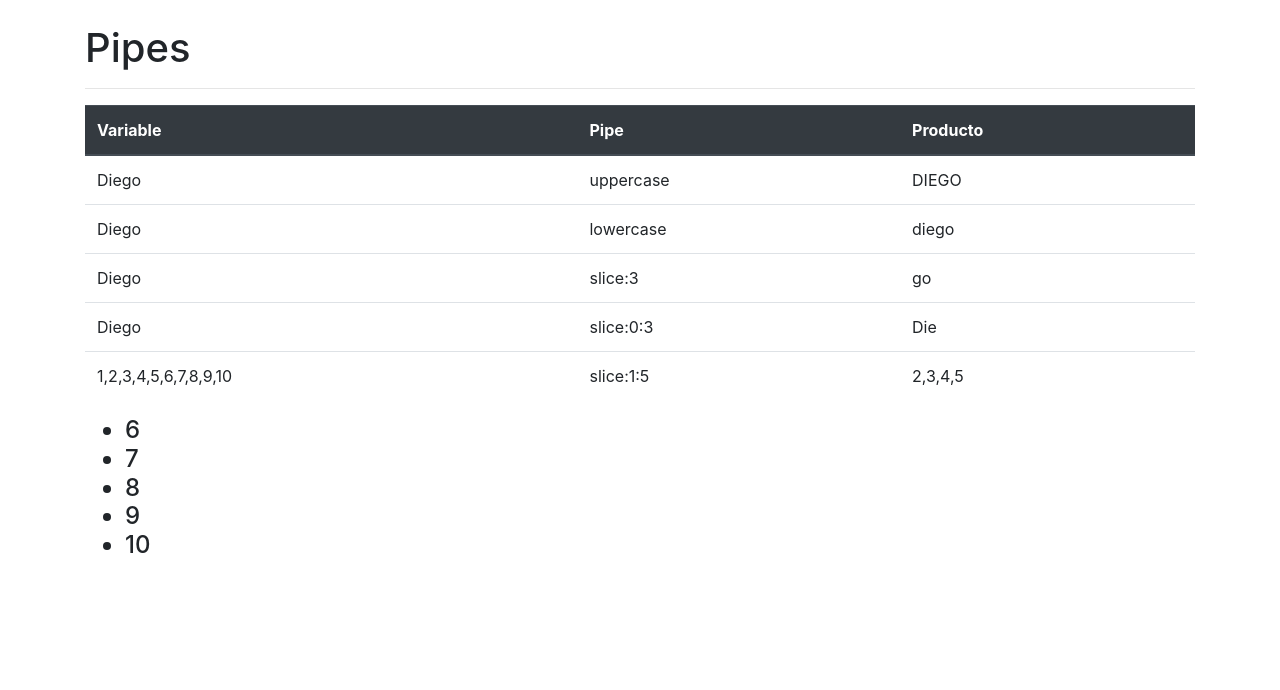
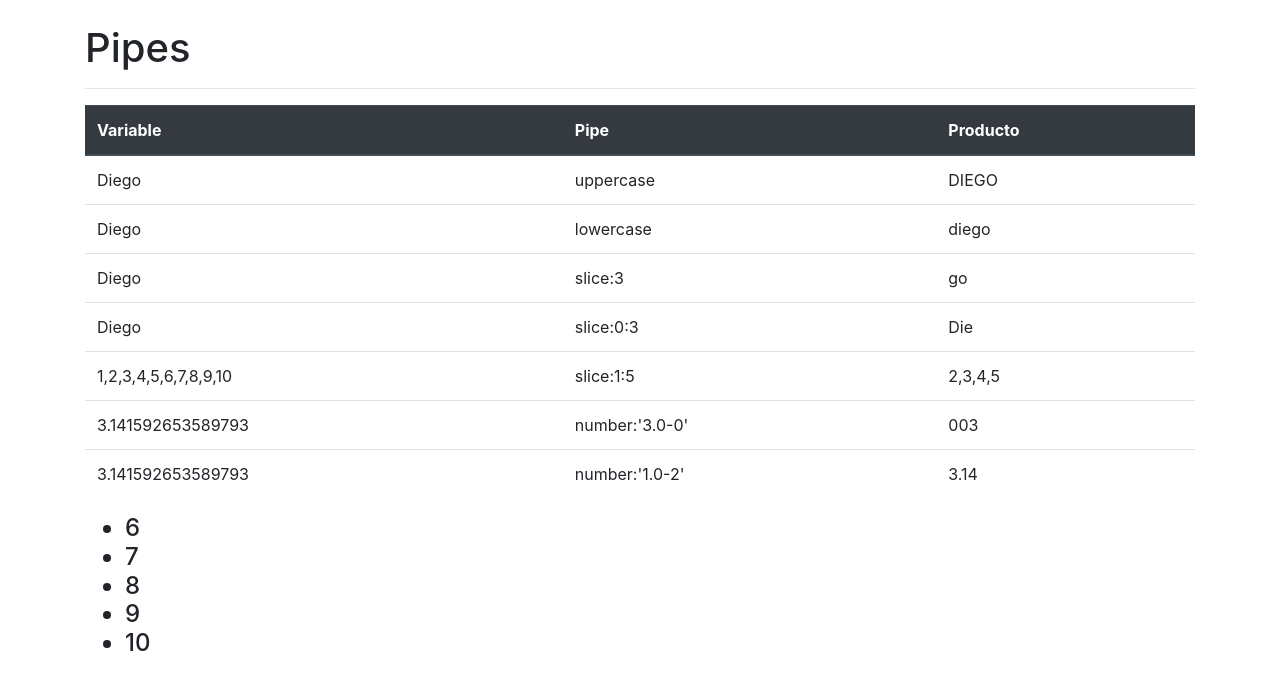
Before and after one commit to Diiiegor/angular-pipes, an Angular app: page / in a window 1280 px wide. Shown: the top 690 px of the page. Built offline with nearby package versions, Linux system fonts and the light colour scheme.

Commit message:
Number pipe

```diff
--- a/src/app/app.component.html
+++ b/src/app/app.component.html
@@ -37,8 +37,19 @@
       <td>slice:1:5</td>
       <td>{{arreglo | slice:1:5}}</td>
     </tr>
+    <tr>
+      <td>{{pi}}</td>
+      <td>number:'3.0-0'</td>
+      <td>{{pi | number:'3.0-0'}}</td>
+    </tr>
+    <tr>
+      <td>{{pi}}</td>
+      <td>number:'1.0-2'</td>
+      <td>{{pi | number:'1.0-2'}}</td>
+    </tr>
     </tbody>
   </table>
+
 
   <h4>
     <ul>
--- a/src/app/app.component.ts
+++ b/src/app/app.component.ts
@@ -9,4 +9,5 @@
   title = 'pipes';
   nombre = 'Diego';
   arreglo = [1, 2, 3, 4, 5, 6, 7, 8, 9, 10];
+  pi = Math.PI;
 }
```
